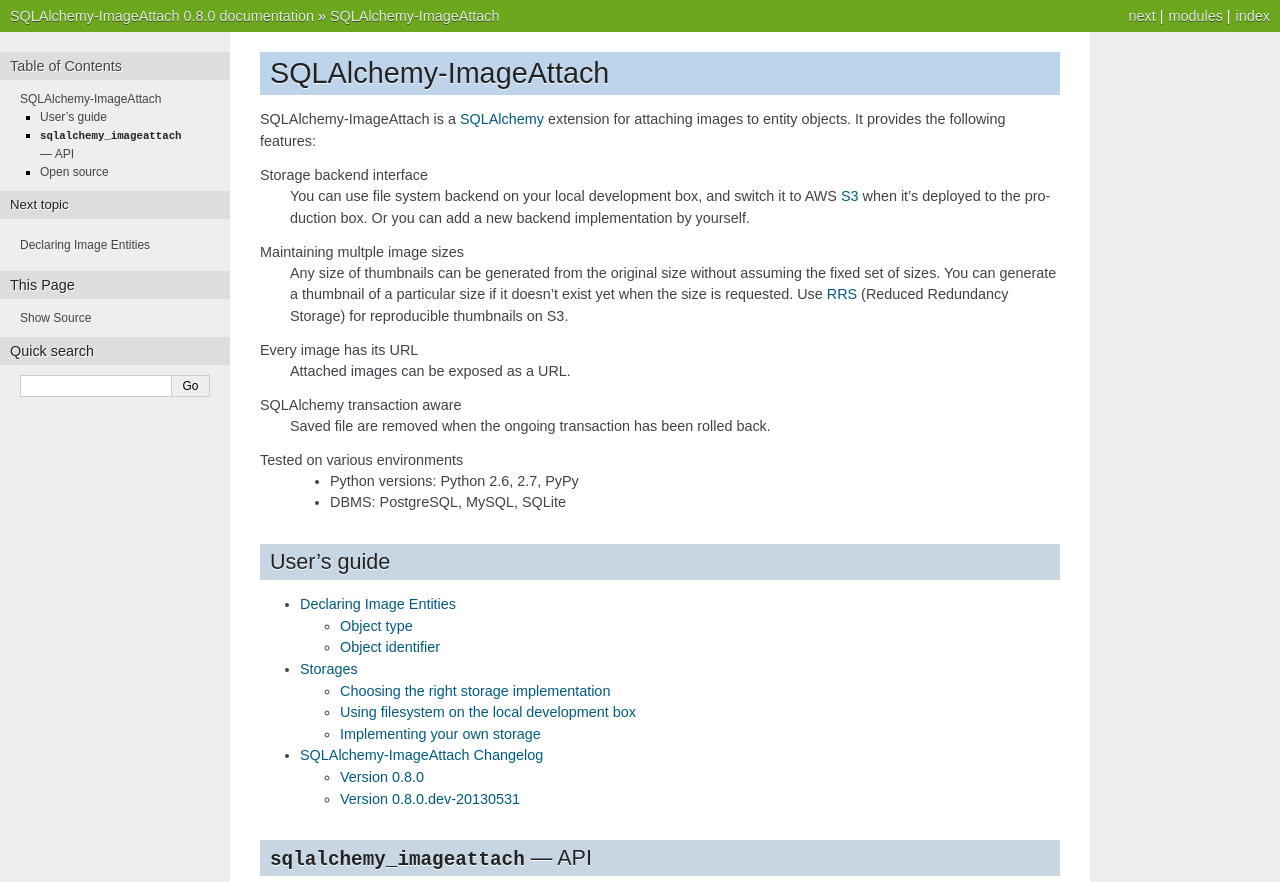
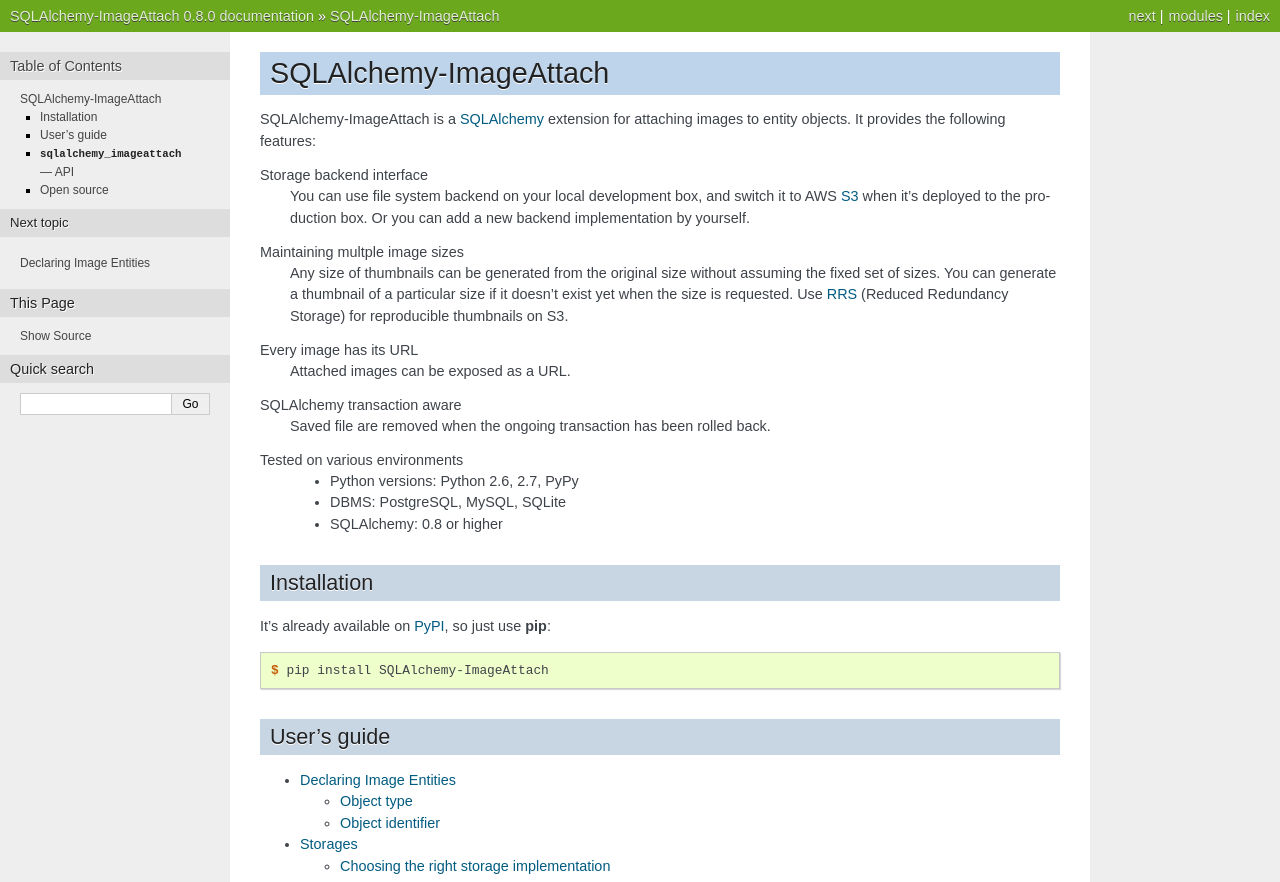
Before and after one commit to dahlia/sqlalchemy-imageattach, a Sphinx documentation site: the page built from docs/index.rst, in a window 1280 px wide and 900 px high, cut to the strip 0-882 px from the top of the window. Built offline with Sphinx 7.4.7, drawn with Linux system fonts in a browser that asks for light colours.

Commit message:
Link to PyPI, how to install

```diff
--- a/docs/index.rst
+++ b/docs/index.rst
@@ -24,10 +24,23 @@
 Tested on various environments
    - Python versions: Python 2.6, 2.7, PyPy
    - DBMS: PostgreSQL, MySQL, SQLite
+   - SQLAlchemy: 0.8 or higher
 
 .. _SQLAlchemy: http://www.sqlalchemy.org/
 .. _S3: http://aws.amazon.com/s3/
 .. _RRS: http://aws.amazon.com/s3/#rss
+
+
+Installation
+------------
+
+It's already available on PyPI_, so just use :program:`pip`:
+
+.. code-block:: console
+
+   $ pip install SQLAlchemy-ImageAttach
+
+.. _PyPI: https://pypi.python.org/pypi/SQLAlchemy-ImageAttach
 
 
 User's guide
```
